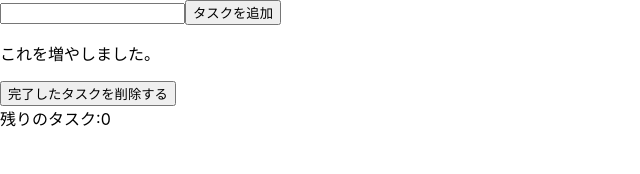
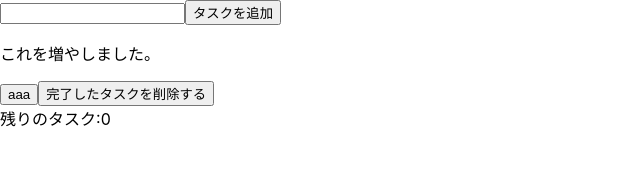
Before and after one commit to 922031/TodoList, a React (Create React App) app: page / in a window 1280 px wide. Shown: the top 174 px of the page, without its empty margins (0-640 px from the left). Built offline with nearby package versions, Linux system fonts and the light colour scheme.

Commit message:
add button

```diff
--- a/src/App.js
+++ b/src/App.js
@@ -37,6 +37,7 @@ function App() {
       <input type="text" ref={todoNameRef} />
       <button onClick={handleAddClick}>タスクを追加</button>
       <p>これを増やしました。</p>
+      <button>aaa</button>
       <button onClick={handleClear}>完了したタスクを削除する</button>
       <div>残りのタスク:{todos.filter((todo) => !todo.completed).length}</div>
     </div>
```
